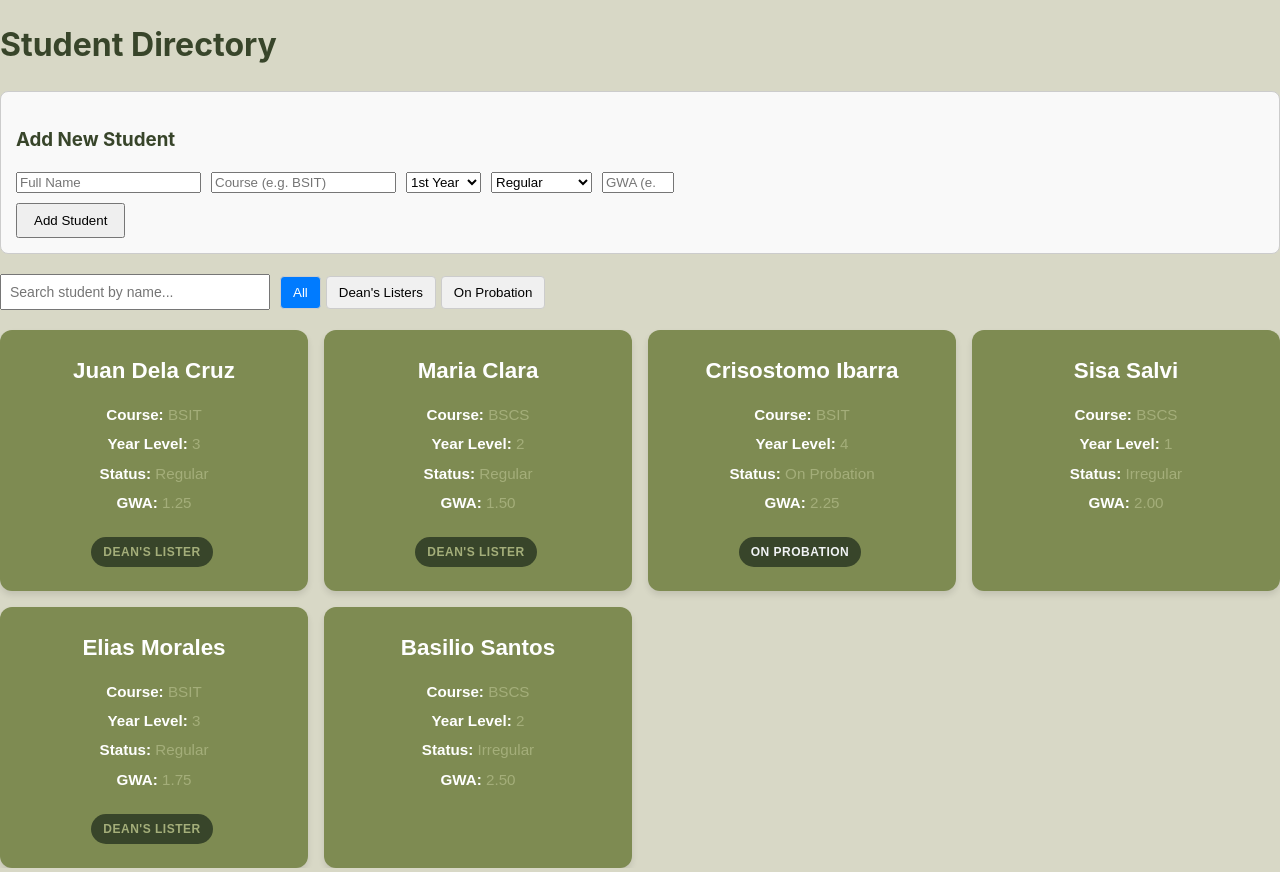
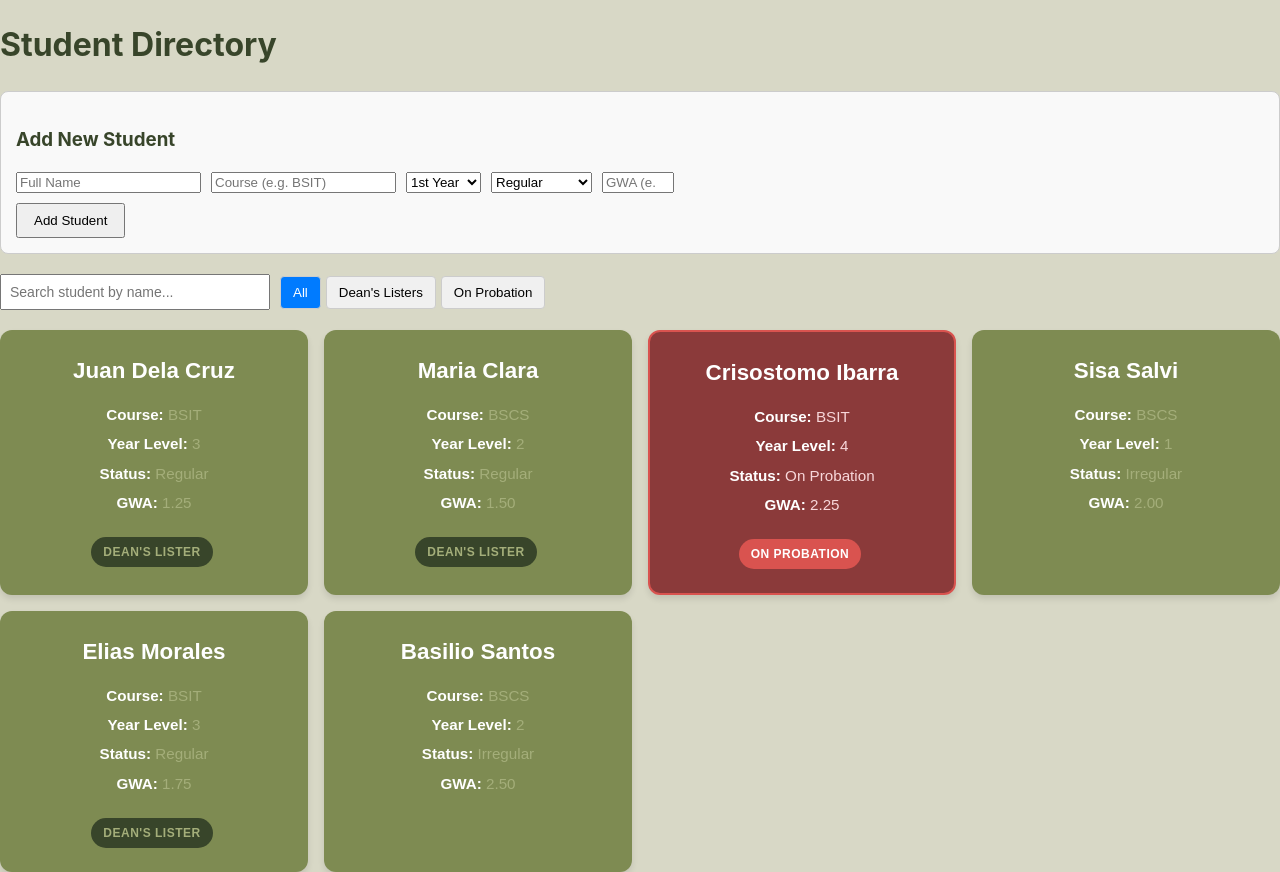
Before and after one commit to Algaia/student-directory, a React (Vite) app: page / in a window 1280 px wide. Built offline with nearby package versions, Linux system fonts and the light colour scheme.

Commit message:
Add probation styles to StudentCard component

```diff
--- a/src/components/StudentCard.module.css
+++ b/src/components/StudentCard.module.css
@@ -1,11 +1,11 @@
-/* src/components/StudentCard.module.css */
-
 :root {
   --green-darkest: #38452A;
   --green-primary: #5F6F3A;
   --green-mid: #7E8B52;
   --green-accent: #A4AE7A;
   --bg-lightest: #D8D8C6;
+  --probation-bg: #8B3A3A;
+  --probation-border: #D9534F;
 }
 
 .card {
@@ -26,6 +26,12 @@
   box-shadow: 0 8px 12px rgba(0, 0, 0, 0.15);
 }
 
+/* Distinct card border/background highlight when On Probation */
+.probationCard {
+  border: 2px solid var(--probation-border);
+  background-color: var(--probation-bg);
+}
+
 .card h3 {
   color: #FFFFFF;
   margin: 0 0 16px 0;
@@ -38,6 +44,10 @@
   font-size: 0.95rem;
   line-height: 1.4;
   color: var(--green-accent);
+}
+
+.probationCard p {
+  color: #F8D7DA;
 }
 
 .card p strong {
@@ -57,13 +67,12 @@
   letter-spacing: 0.5px;
 }
 
-.card .deansListBadge {
+.deansListBadge {
   background-color: var(--green-darkest);
   color: var(--green-accent);
 }
 
-
-.card .probationBadge {
-  background-color: var(--green-darkest);
-  color: #f1f3f5;
+.probationBadge {
+  background-color: #D9534F;
+  color: #FFFFFF;
 }
```
